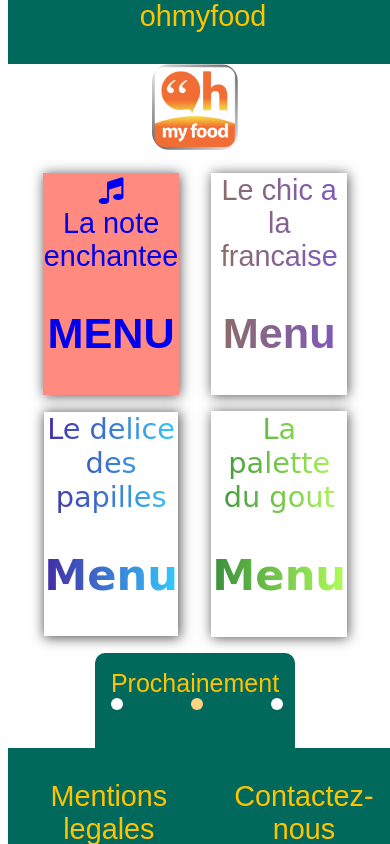
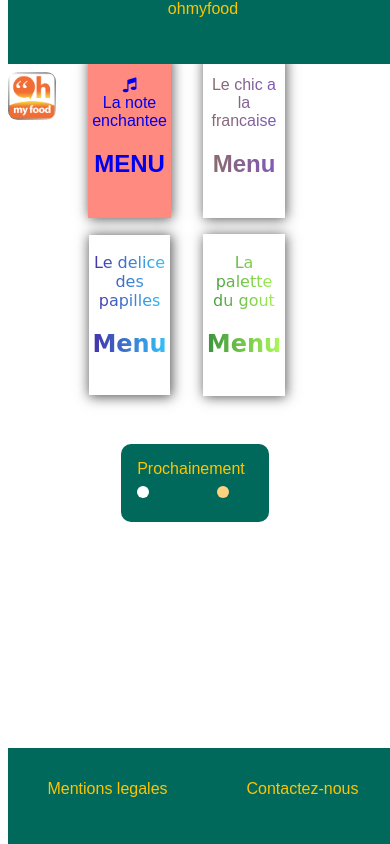
Before and after one commit to arseneRuben/ohmyfoodRepository, a website: page index.html in a window 390 px wide. Drawn offline with Linux system fonts and the light colour scheme.

Commit message:
commit_response
hvjv

```diff
--- a/index.html
+++ b/index.html
@@ -30,7 +30,7 @@
     <a href="index.html"><span class="https://codepen.io/theDeanH/pen/zBZXLN">ohmyfood</span></a>
     <div class="header__search"></div>
   </header>
-
+<div class="wrapper">
   <div class="logo"><img class="logo__img" src="images/logo.png" alt="Logo"></div>
   <div class="container">
     <table class="container__menu">
@@ -54,9 +54,9 @@
     </table>
   </div>
 
-
+</div>
   <div class="button">
-    <button type="submit" >Prochainement <div class="loader"></div></button>
+    <button type="submit" >Prochainement  <div class="loader"></div></button>
 
   </div>
 
--- a/sass/main.scss
+++ b/sass/main.scss
@@ -1,6 +1,9 @@
 $darkgreen : #00695c;
+
+
 body {
-  font: 1.8em 'Fira Sans', sans-serif;
+  font: 1.8rem 'Fira Sans', sans-serif;
+
   text-align: center;
 }
 a {
@@ -211,6 +214,7 @@ a {
 
              margin-top: 3%;
            }
+
            span{
              padding: 0px 50px 0px 50px;
              width: 50%;
@@ -351,8 +355,9 @@ a {
 
   }
   .contact{
+    font-size: 20px;
     margin: auto;
-    width: 60%;
+    width: 70%;
     form{
       margin: auto;
       textarea {
@@ -376,7 +381,7 @@ button {
   border-radius: 10px;
   outline: none;
   border: none;
-  padding: 1rem 1rem 1rem 1rem;
+  padding: 1rem 1.5rem 1.5rem 1rem;
   color: #ffc400;
   text-align: center;
   font-size: 25px;
@@ -464,6 +469,7 @@ $color: orange;
   border-radius:50%;
   position:relative;
   @extend .animate-coloring;
+  margin-top: 0.5rem;
 
   &:before,
   &:after{
@@ -542,3 +548,99 @@ footer>span:hover {
     background-color:$color;
   }
 }
+
+
+@media  all and (max-width: 1024px)
+{
+  body {
+    font: 1.0rem 'Fira Sans', sans-serif;
+    .wrapper {
+
+    display: flex;
+    .container {
+
+      justify-content: space-around;
+      align-items: center;
+      &__menu {
+
+        margin: 1rem 0rem 1rem 0rem;
+        padding: 1rem 0rem 1rem 0rem;
+        width: 80%;
+
+      }
+  }
+
+  }
+
+div.button {
+  text-align: center;
+}
+button {
+  display: inline-block;
+  background-color:$darkgreen;
+  border-radius: 10px;
+  outline: none;
+  border: none;
+  padding: 1rem 1.5rem 1.5rem 1rem;
+  color: #ffc400;
+  text-align: center;
+  font-size: 1rem;
+
+
+  -webkit-transition: all 0.5s;
+  -moz-transition: all 0.5s;
+  -o-transition: all 0.5s;
+  transition: all 0.5s;
+  cursor: pointer;
+
+
+  &:hover {
+    box-shadow: 0 4px #4fca97;
+    top: 4px;
+  }
+  &:active {
+    box-shadow: none;
+    top: 8px;
+  }
+
+
+}
+
+
+
+}
+
+
+.loader{
+
+  background-color:$color;
+  width:$size;
+  height:$size;
+  border-radius:50%;
+  position:relative;
+  @extend .animate-coloring;
+  margin-top: 0.5rem;
+
+  &:before,
+  &:after{
+      content:" ";
+      position:absolute;
+      background-color:$color;
+      width:$size;
+      height:$size;
+      border-radius:50%;
+  }
+
+  &:before{
+    right:-80px;
+    @extend .animate-coloring;
+    animation-delay:0.5s;
+  }
+  &:after{
+    right:-160px;
+    @extend .animate-coloring;
+    animation-delay:1;
+  }
+}
+
+}
```
Also changed, not shown: contact.html (+1 -1 lines), delices.html (+2 -0 lines), legale.html (+2 -0 lines), styles/layout.css, 1 other file.
